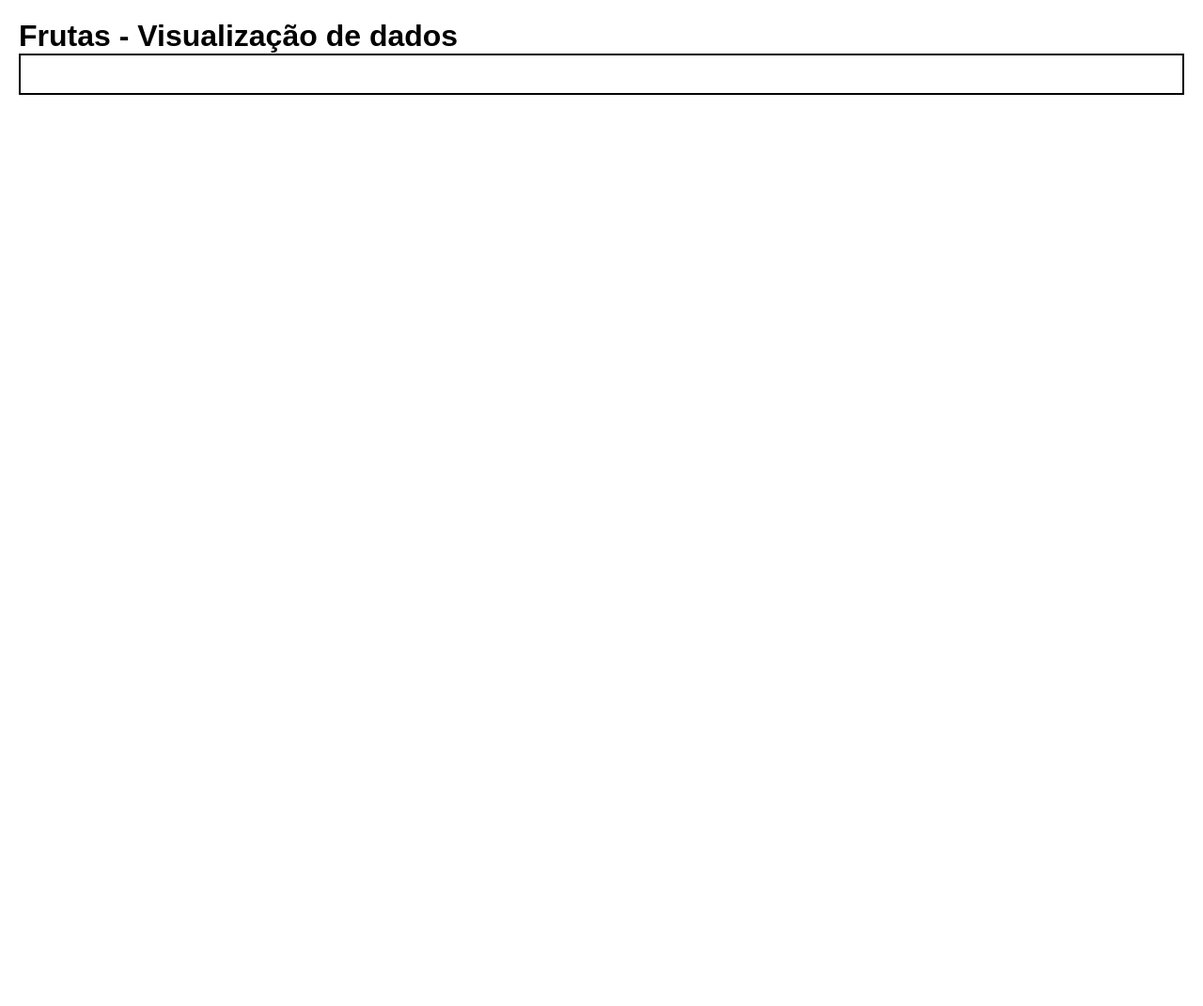
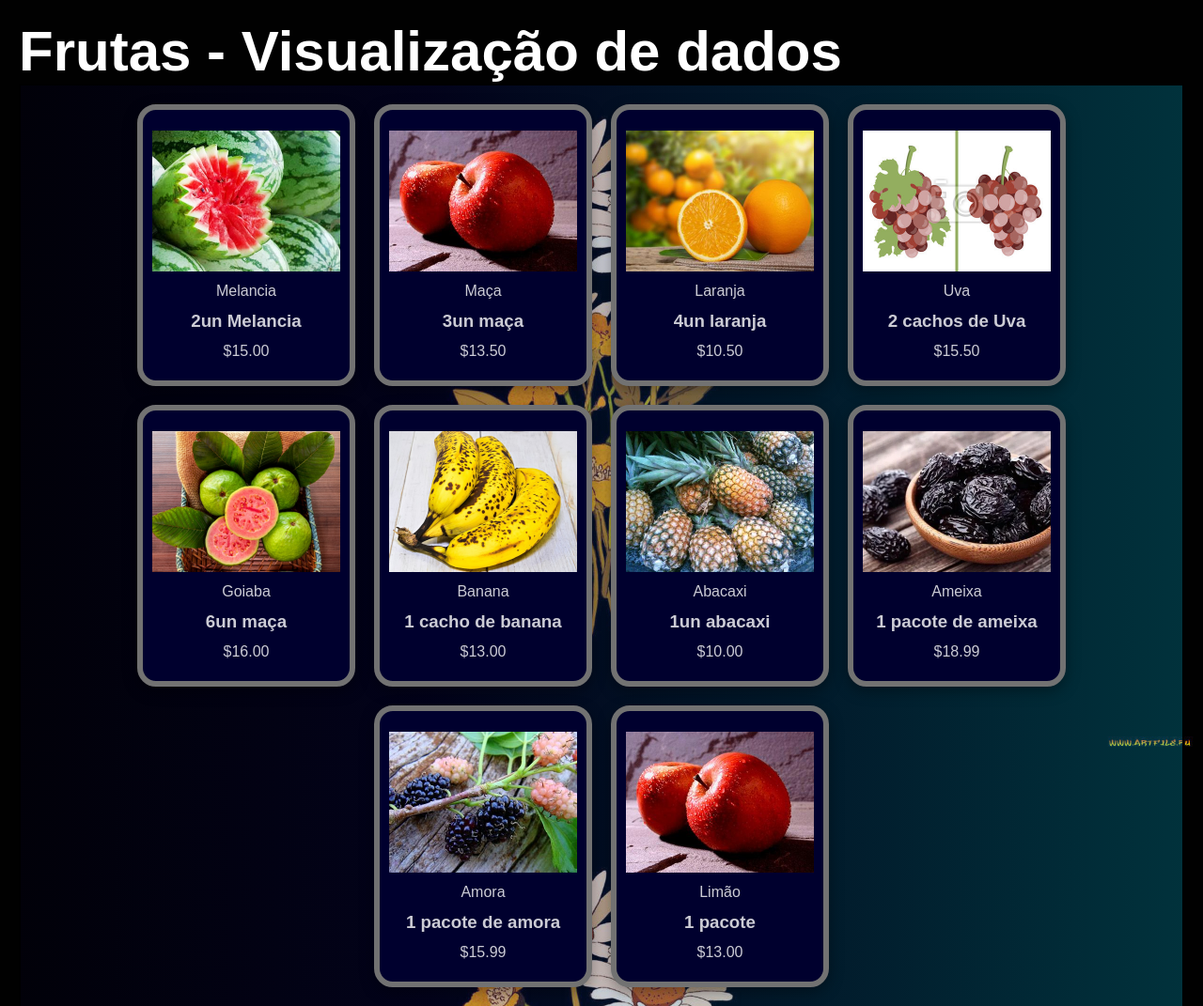
Before and after one commit to anaoliveira01107275-web/FORJA-manha-bd-01, a plain HTML site: page Front/index.html in a window 1280 px wide. Shown: the top 1071 px of the page at 94% size. Before the commit the page ends 800 px from the top, so only its background shows below. Drawn offline with Linux system fonts and the light colour scheme.

Commit message:
Add files via upload

```diff
--- a/Dados/data.json
+++ b/Dados/data.json
@@ -43,7 +43,7 @@
         "nome": "Banana",
         "descricao": "1 cacho de banana",
         "preco": 13.00,
-        "imagem": "../imagens/banana.jng"
+        "imagem": "../imagens/banana.jpg"
     },
 
        {
--- a/Front/script.js
+++ b/Front/script.js
@@ -1,3 +1,38 @@
 const resultsDiv = document.getElementById("results")
 
-console.log(resultsDiv)
+
+async function fetchFruits(){
+    resultsDiv.innerHTML = "<p>Carregando...</p>"
+
+    try {
+        const response = await fetch('../Dados/data.json')
+        const data = await response.json()
+
+
+        if(data.error){
+            resultsDiv.innerHTML = "<p>Erro ao buscar produtos!</p>"
+            return
+        }
+        resultsDiv.innerHTML = ''
+
+    data.forEach(item => {
+        const card = document.createElement("div")
+        card.className = "card"
+        card.innerHTML = `
+            <img src="${item.imagem}" alt="${item.nome}"
+            <h2>${item.nome}</h2>
+            <h3>${item.descricao}</h3>
+            <p>$${item.preco.toFixed(2)}</p>
+        `
+
+        resultsDiv.appendChild(card)
+
+    });
+
+    } catch (error) {
+        resultsDiv.innerHTML = "<p>Erro ao buscar produtos!</p>"
+    }
+}
+
+
+fetchFruits()
--- a/Front/style.css
+++ b/Front/style.css
@@ -7,6 +7,16 @@
 body{
     padding: 20px;
     font-family: Arial, Helvetica, sans-serif;
+    background-image: url('../Imagens/fundo.jpg');
+    background-repeat: no-repeat;
+    background-size: cover;
+    background-position: center;
+    background-attachment: fixed;
+}
+
+h1{
+    font-size: 60px;
+    color: white;
 }
 
 .results{
@@ -19,4 +29,33 @@ body{
     width: 100%;
     padding: 20px;
     border: 2px solid black;
+    background: linear-gradient(90deg,rgba(2, 0, 36, 0.23) 0%, rgba(9, 9, 121, 0.21) 35%, rgba(0, 212, 255, 0.23) 100%);
+
+
+.card{
+    border: 6px solid rgb(114, 114, 114);
+    height: 300px;
+    display: flex;
+    flex-direction: column;
+    align-items : center;
+    justify-content : space-evenly;
+    padding : 10px;
+    background-color: rgb(0, 0, 46) ;
+    color: #ffffffcc;
+    border-radius: 20px;
+    box-shadow: rgba(0, 0, 0, 0.35) 0px 5px 15px;
+    transition: all 200ms  linear;
+
 }
+
+.card:hover{
+    cursor: pointer;
+    background: blue;
+    color:#ffffff;
+    border: 6px solid rgb(250, 245, 245);
+}
+
+.card img{
+    width: 200px;
+    height: auto;
+}
```
Also changed, not shown: imagens/fundo.jpg (added), 1 other file.
